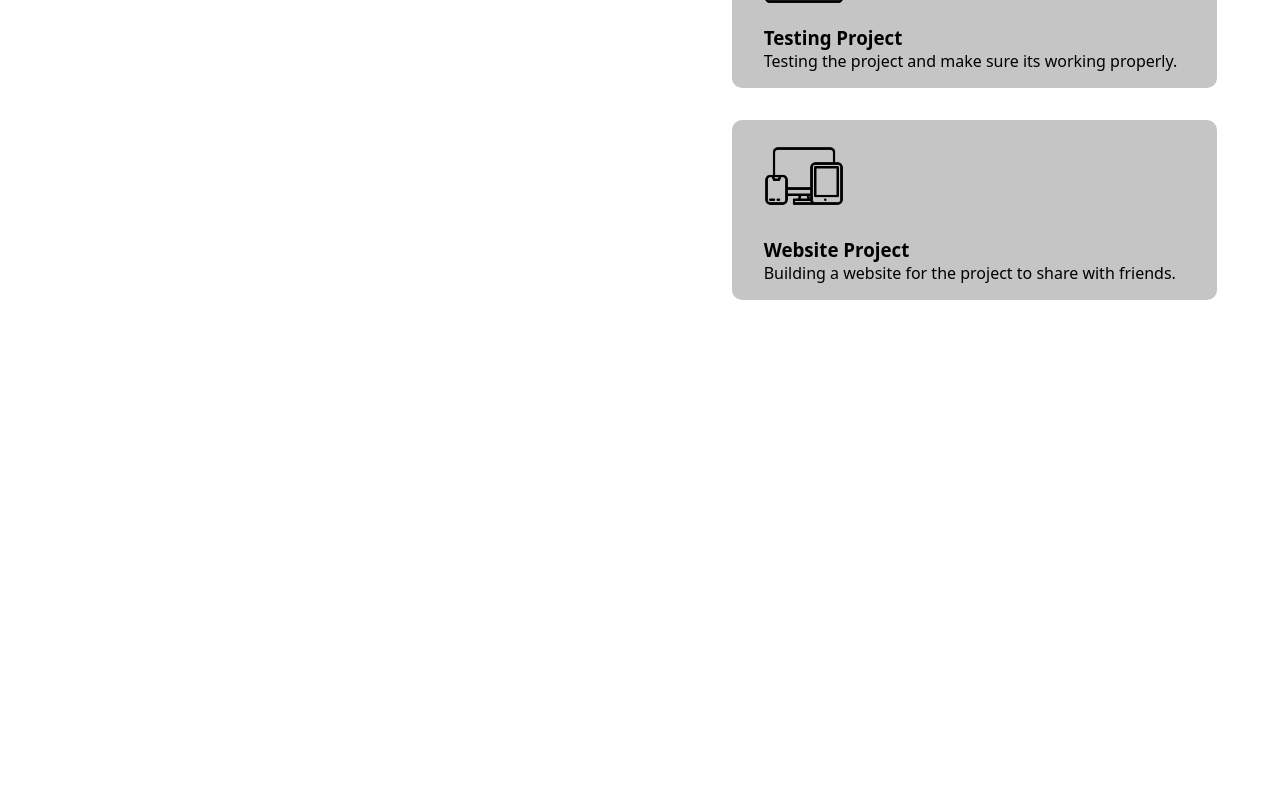
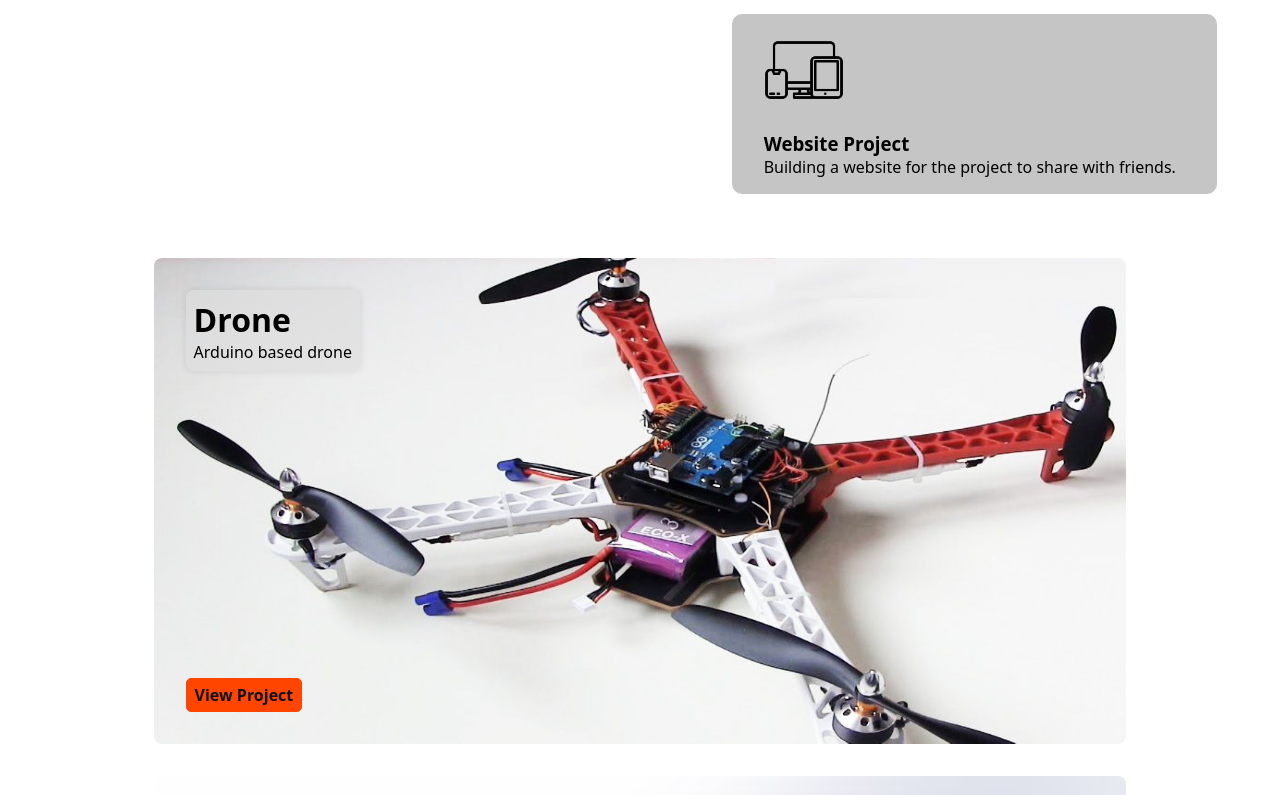
Before and after one commit to Choaib-ELMADI/ard-uno, a React (Create React App) app: page / in a window 1280 px wide. Shown: the part 1366-2161 px from the top of the page. Before the commit the page ends 1666 px from the top, so only its background shows below. Built offline with nearby package versions, Linux system fonts and the light colour scheme.

Commit message:
Implementing Works

```diff
--- a/src/App.js
+++ b/src/App.js
@@ -1,7 +1,7 @@
 import React from 'react';
 
 import './App.css';
-import { Navbar, Header, Services } from './components/index';
+import { Navbar, Header, Services, Work } from './components/index';
 
 
 
@@ -11,6 +11,7 @@ const App = () => {
       <Navbar />
       <Header />
       <Services />
+      <Work />
     </div>
   );
 };
--- a/src/components/Header/Header.css
+++ b/src/components/Header/Header.css
@@ -3,11 +3,8 @@
     width: 100%;
     max-width: 2000px;
     margin: auto;
-    min-height: 100vh;
     padding-left: 2rem;
     padding-right: 2rem;
-    /* background: greenyellow; */
-    margin-bottom: 50px;
 }
 
 .app__header-top {
@@ -39,6 +36,8 @@
     width: 100%;
     height: 100%;
     object-fit: cover;
+    border-top-left-radius: 8px;
+    border-top-right-radius: 8px;
 }
 
 .app__header-last {
@@ -46,6 +45,8 @@
     background: var(--our__color);
     text-align: center;
     padding: .25rem 0;
+    border-bottom-left-radius: 8px;
+    border-bottom-right-radius: 8px;
 }
 
 .app__header-spons {
--- a/src/components/Services/Services.css
+++ b/src/components/Services/Services.css
@@ -5,6 +5,7 @@
     width: 100%;
     max-width: 2000px;
     margin: auto;
+    margin-top: 2rem;
 }
 
 .app__services-intro {
--- /dev/null
+++ b/src/components/Work/Work.css
@@ -0,0 +1,107 @@
+.app__work {
+    width: 100%;
+    max-width: 2000px;
+    margin: auto;
+    margin-top: 4rem;
+    padding: 0 2rem;
+    position: relative;
+}
+
+.app__works-work {
+    position: sticky;
+    top: 5rem;
+    width: 80%;
+    margin: auto;
+    aspect-ratio: 2;
+    margin-bottom: 2rem;
+    border-radius: 8px;
+    overflow: hidden;
+}
+
+.app__works-work img {
+    width: 100%;
+    height: 100%;
+    object-fit: fill;
+}
+
+.app__work-info {
+    position: absolute;
+    top: 2rem;
+    left: 2rem;
+    width: max-content;
+    background: rgba(220, 220, 220, 0.605);
+    backdrop-filter: blur(4px);
+    padding: .5rem;
+    border-radius: 8px;
+    box-shadow: 0 0 8px rgba(0, 0, 0, .1);
+    transition: .2s;
+}
+
+.app__works-work:hover .app__work-info {
+    box-shadow: 0 0 8px rgba(0, 0, 0, .2);
+}
+
+.app__work-link {
+    position: absolute;
+    bottom: 2rem;
+    left: 2rem;
+    text-decoration: none;
+    color: var(--black);
+    padding: 5px 8px;
+    border-radius: 5px;
+    border: 1px solid var(--our__color);
+    background: var(--our__color);
+    transition: all .2s;
+}
+
+.app__work-link:hover {
+    background: transparent;
+    color: var(--our__color);
+}
+
+
+@media screen and (width <= 1100px) {
+    .app__works-work {
+        width: 90%;
+    }
+}
+
+@media screen and (width <= 756px) {
+    .app__works-work {
+        width: 100%;
+    }
+
+    .app__work-info {
+        top: 1rem;
+        left: 1rem;
+    }
+
+    .app__work-link {
+        bottom: 1rem;
+        left: 1rem;
+    }
+}
+
+@media screen and (width <= 600px) {
+    .app__work {
+        padding: 0 1rem;
+    }
+
+    .app__works-work {
+        aspect-ratio: 1.1;
+    }
+
+    .app__works-work img {
+        object-fit: cover;
+    }
+}
+
+@media screen and (width <= 500px) {
+    .app__works-work {
+        aspect-ratio: .7;
+    }
+
+    .app__work-info h1 {
+        font-size: 26px;
+    }
+}
--- /dev/null
+++ b/src/components/Work/Work.jsx
@@ -0,0 +1,27 @@
+import React from 'react';
+
+import './Work.css';
+import { works } from '../../data';
+
+
+
+const Work = () => {
+  return (
+    <div id='Work' className='app__work'>
+        {
+            works.map((work, i) => (
+                <div className='app__works-work' key={ i }>
+                    <img src={ work.img } alt={ `work-${ i }` } />
+                    <div className="app__work-info">
+                        <h1>{ work.title }</h1>
+                        <p>{ work.desc }</p>
+                    </div>
+                    <a href={ work.link } className="app__work-link"><b>View Project</b></a>
+                </div>
+            ))
+        }
+    </div>
+  );
+};
+
+export default Work;
--- a/src/components/index.js
+++ b/src/components/index.js
@@ -1,3 +1,4 @@
 export { default as Navbar } from './Navbar/Navbar';
 export { default as Header } from './Header/Header';
 export { default as Services } from './Services/Services';
+export { default as Work } from './Work/Work';
```
